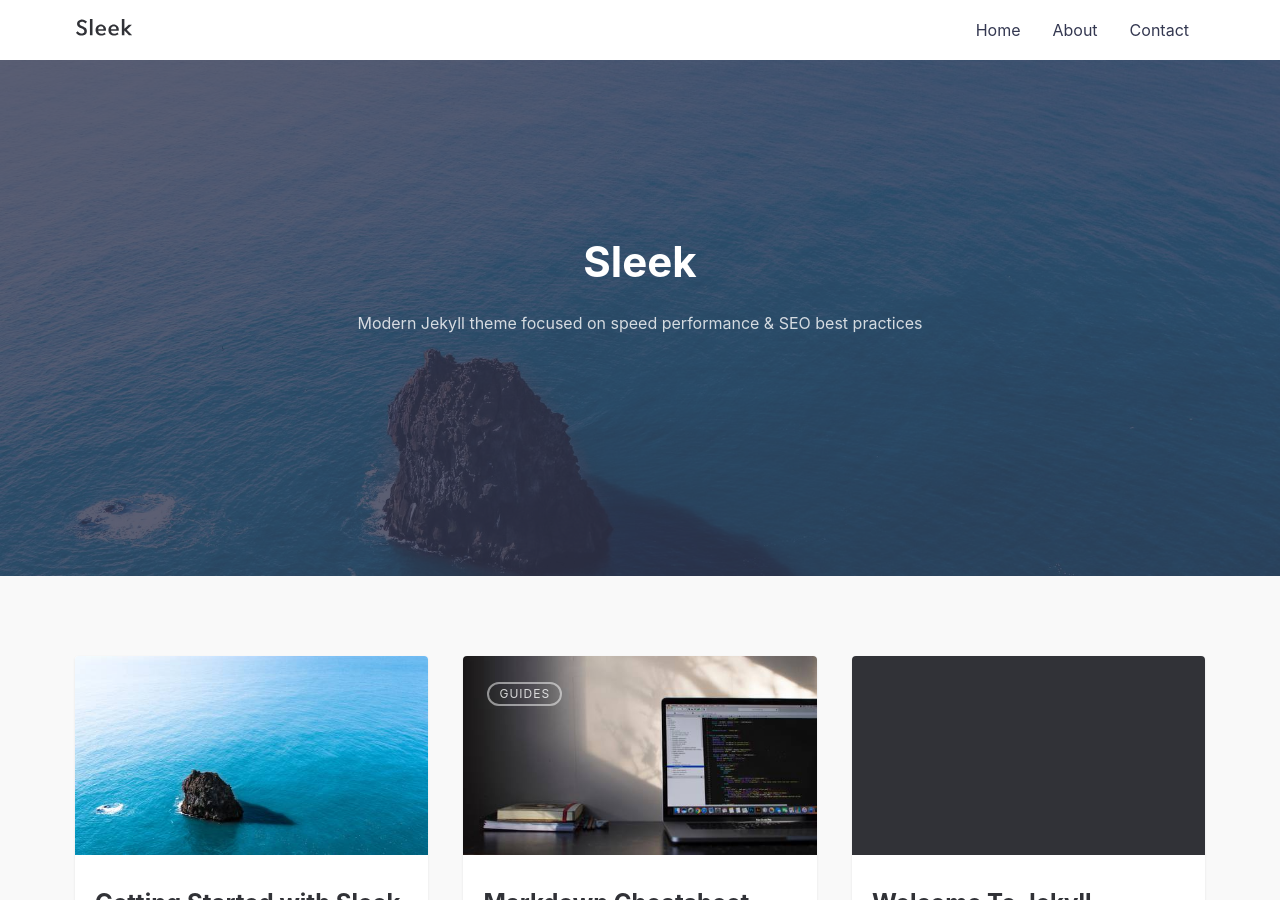
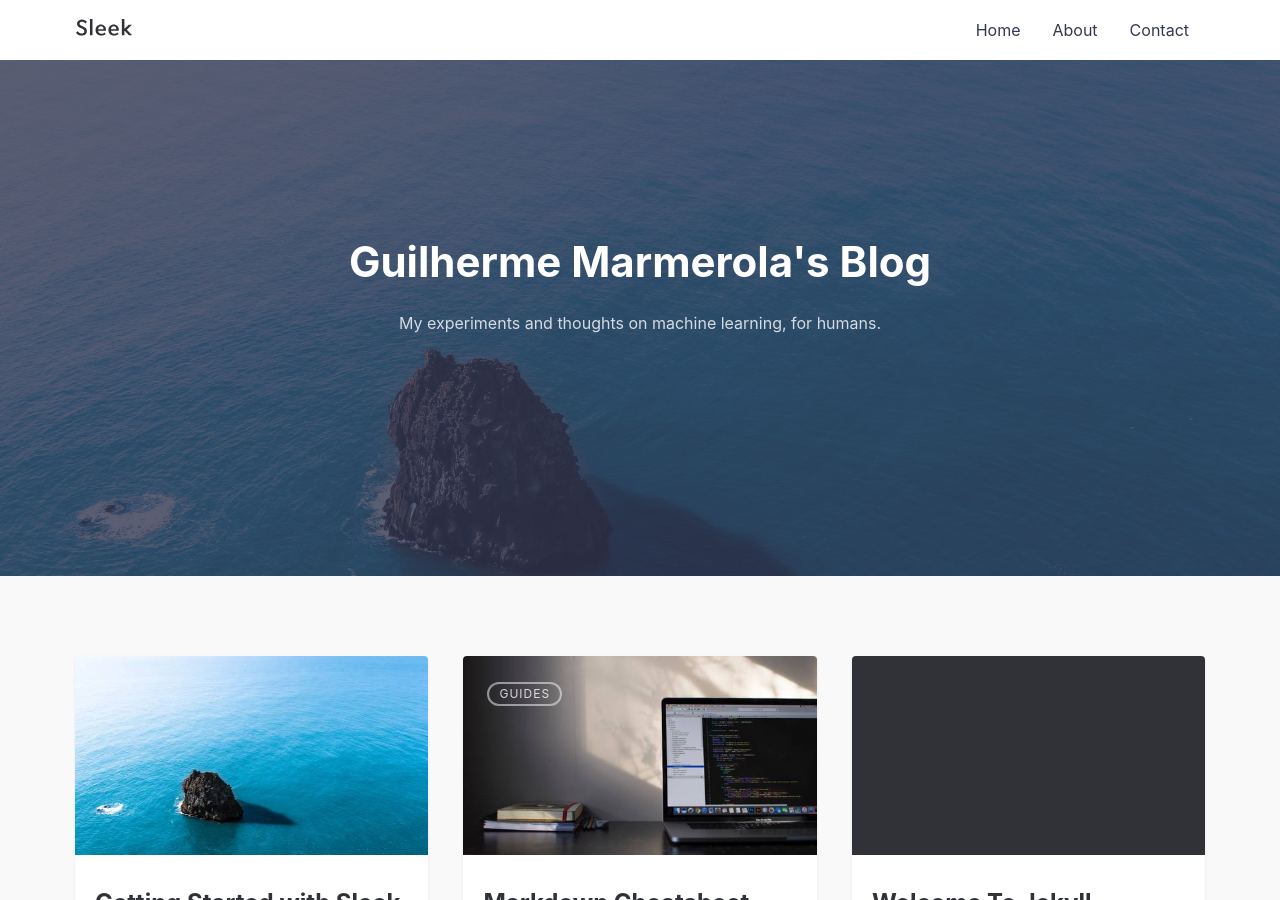
Before and after one commit to gdmarmerola/gdmarmerola.github.io, a Jekyll site: the page built from index.md, in a window 1280 px wide and 900 px high. Built offline with Jekyll 4.4.1, drawn with Linux system fonts in a browser that asks for light colours; some of the changed text lies outside the part shown.

Commit message:
Update _config.yml

```diff
--- a/_config.yml
+++ b/_config.yml
@@ -1,23 +1,18 @@
 # SITE CONFIGURATION
-title: Sleek # your site title
-author: GitHub User # You :P
+title: Guilherme Marmerola's Blog # your site title
+author: Guilherme Marmerola # You :P
 description: > # Meta description of Homepage
-  Write an awesome description for your new site here. You can edit this
-  line in _config.yml. It will appear in your document head meta (for
-  Google search results) and in your feed.xml site description.
+  My experiments and thoughts on machine learning, for humans.
 baseurl: "/sleek" # the subpath of your site, e.g. /blog
-url: "https://janczizikow.github.io/" # the base hostname & protocol for your site, e.g. http://example.com
+url: "https://gdmarmerola.github.io/" # the base hostname & protocol for your site, e.g. http://example.com
 
 # SEO PLUGIN
 social:
-  name: Your Name
+  name: Guilherme Duarte Marmerola
   links:
-    - https://twitter.com/BenBalter
-    - https://www.facebook.com/ben.balter
-    - https://www.linkedin.com/in/BenBalter
-    - https://plus.google.com/+BenBalter
-    - https://github.com/benbalter
-    - https://keybase.io/benbalter
+    - https://www.facebook.com/guimarmerola
+    - https://www.linkedin.com/in/gdmarmerola/
+    - https://github.com/gdmarmerola
 
 # THEME SETTINGS
 navigation: # Navigation links
@@ -26,18 +21,16 @@ navigation: # Navigation links
   - {name: 'Contact', link: '/contact'}
 
 tagline: >
-  Modern Jekyll theme focused on speed performance &amp; SEO best practices
+  My experiments and thoughts on machine learning, for humans.
 
 hero_img: posts/sleek_lg.jpg # Main background image: use the path from /assets/img/ => This will output /assets/img/posts/sleek_lg.jpg
 
-email: your-email@domain.com # email for form submission
+email: gdmarmerola@gmail.com # email for form submission
 
-twitter_username: jan_czizikow # replace with your_twitter_username or comment to remove link from footer
-github_username:  janczizikow # replace with your_github_username or comment to remove link from footer
-instagram_username: shanlongjj # replace with your_instagram_username or comment to remove link from footer
+github_username:  gdmarmerola # replace with your_github_username or comment to remove link from footer
 
 disqus:
-  shortname: janczizikow # to enable comments replace with your_disqus_shortname
+  shortname: gdmarmerola # to enable comments replace with your_disqus_shortname
 
 # google_tag_manager: GTM-XXXXXXX # Uncomment to enable GTM. Replace GTM-XXXXXXX with your GTM container ID
 
```
